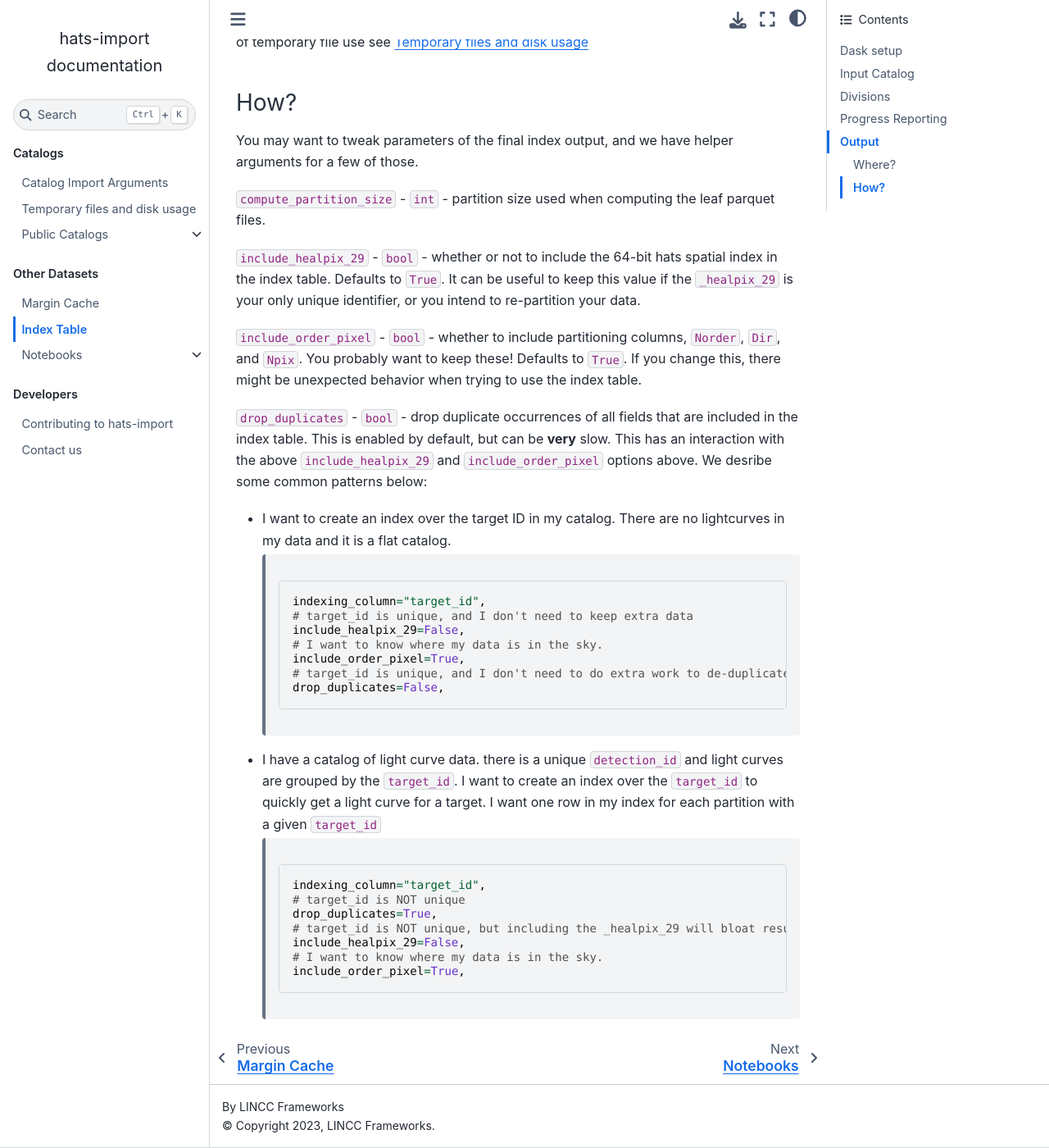
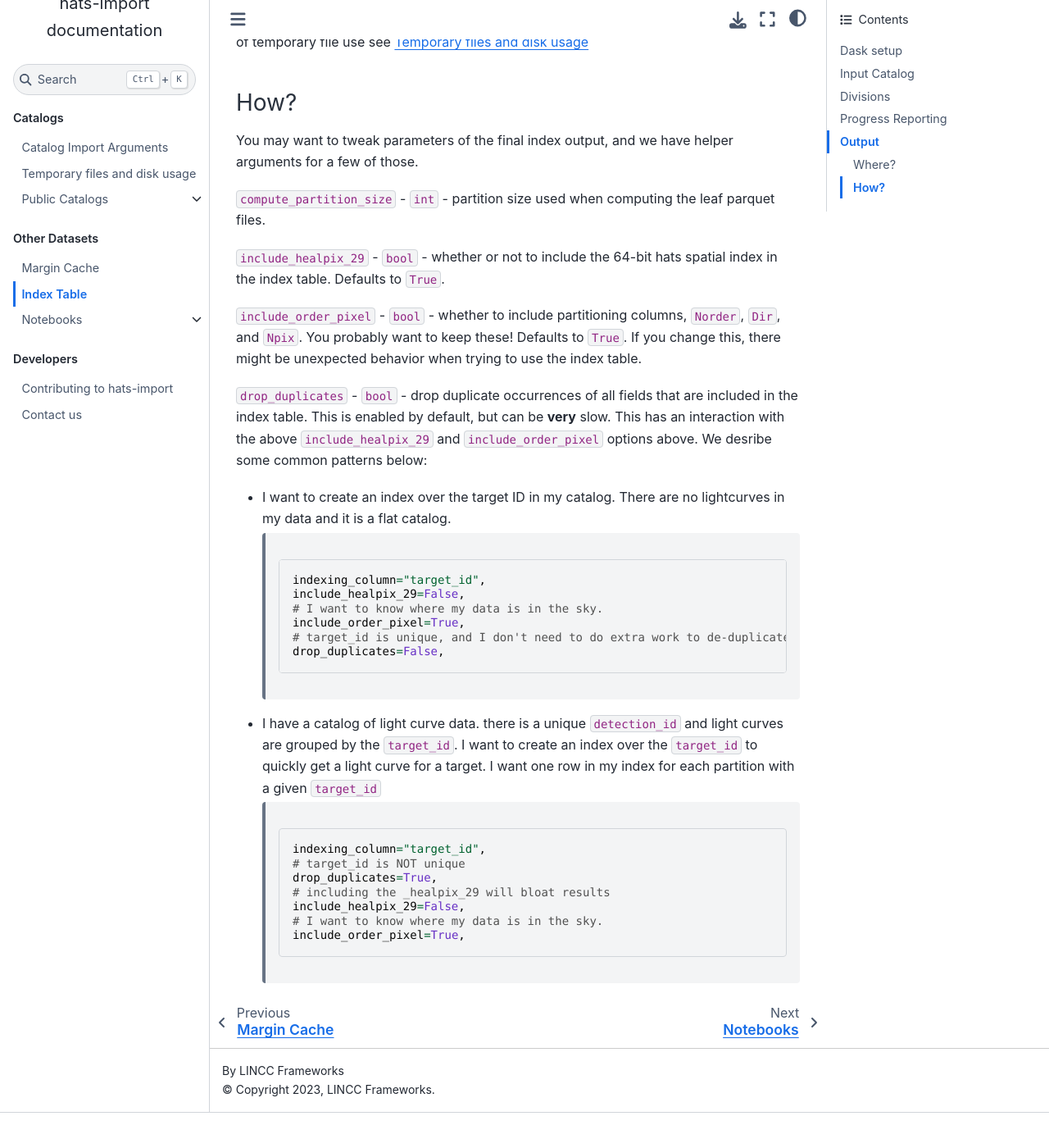
Before and after one commit to astronomy-commons/hipscat-import, a Sphinx documentation site: the page built from docs/guide/index_table.rst, in a window 1280 px wide and 1400 px high, scrolled down 5066 px. Shown: the whole window at 82% size. Built offline with Sphinx 7.4.7 and the Sphinx Book theme 1.1.4, drawn with Linux system fonts in a browser that asks for light colours; pages that are not in the unit, such as notebooks, are missing from menus; after the commit the page ends 6423 px from its top, so only the background shows below that.

Commit message:
Remove text about healpix_29 uniqueness.

```diff
--- a/docs/catalogs/arguments.rst
+++ b/docs/catalogs/arguments.rst
@@ -328,13 +328,13 @@ dask operations more performant, but if you do not intend to publish your datase
 and do not intend to use dask, then you can suppress generation of this column to
 save a little space in your final disk usage.
 
-The ``_healpix_29`` uses a high healpix order and a uniqueness counter to create
+The ``_healpix_29`` uses a high healpix order to create
 values that can order all points in the sky, according to a nested healpix scheme.
 
 ``sort_columns`` - ``str`` - column for survey identifier, or other sortable column.
 If sorting by multiple columns, they should be comma-separated.
-If ``add_healpix_29=True``, this sorting will be used to resolve the
-index counter within the same higher-order pixel space.
+If ``add_healpix_29=True``, ``_healpix_29`` will be the primary sort key, but the
+provided sorting will be used for any rows within the same higher-order pixel space.
 
 ``use_schema_file`` - ``str`` - path to a parquet file with schema metadata.
 This will be used for column metadata when writing the files, if specified.
--- a/docs/guide/index_table.rst
+++ b/docs/guide/index_table.rst
@@ -250,9 +250,7 @@ arguments for a few of those.
 computing the leaf parquet files.
 
 ``include_healpix_29`` - ``bool`` - whether or not to include the 64-bit
-hats spatial index in the index table. Defaults to ``True``. It can be
-useful to keep this value if the ``_healpix_29`` is your only unique
-identifier, or you intend to re-partition your data.
+hats spatial index in the index table. Defaults to ``True``.
 
 ``include_order_pixel`` - ``bool`` - whether to include partitioning columns,
 ``Norder``, ``Dir``, and ``Npix``. You probably want to keep these!
@@ -270,7 +268,6 @@ and ``include_order_pixel`` options above. We desribe some common patterns below
     .. code-block:: python
 
         indexing_column="target_id",
-        # target_id is unique, and I don't need to keep extra data
         include_healpix_29=False,
         # I want to know where my data is in the sky.
         include_order_pixel=True,
@@ -287,7 +284,7 @@ and ``include_order_pixel`` options above. We desribe some common patterns below
         indexing_column="target_id",
         # target_id is NOT unique
         drop_duplicates=True,
-        # target_id is NOT unique, but including the _healpix_29 will bloat results
+        # including the _healpix_29 will bloat results
         include_healpix_29=False,
         # I want to know where my data is in the sky.
         include_order_pixel=True,
```
Also changed, not shown: 1 other file.
